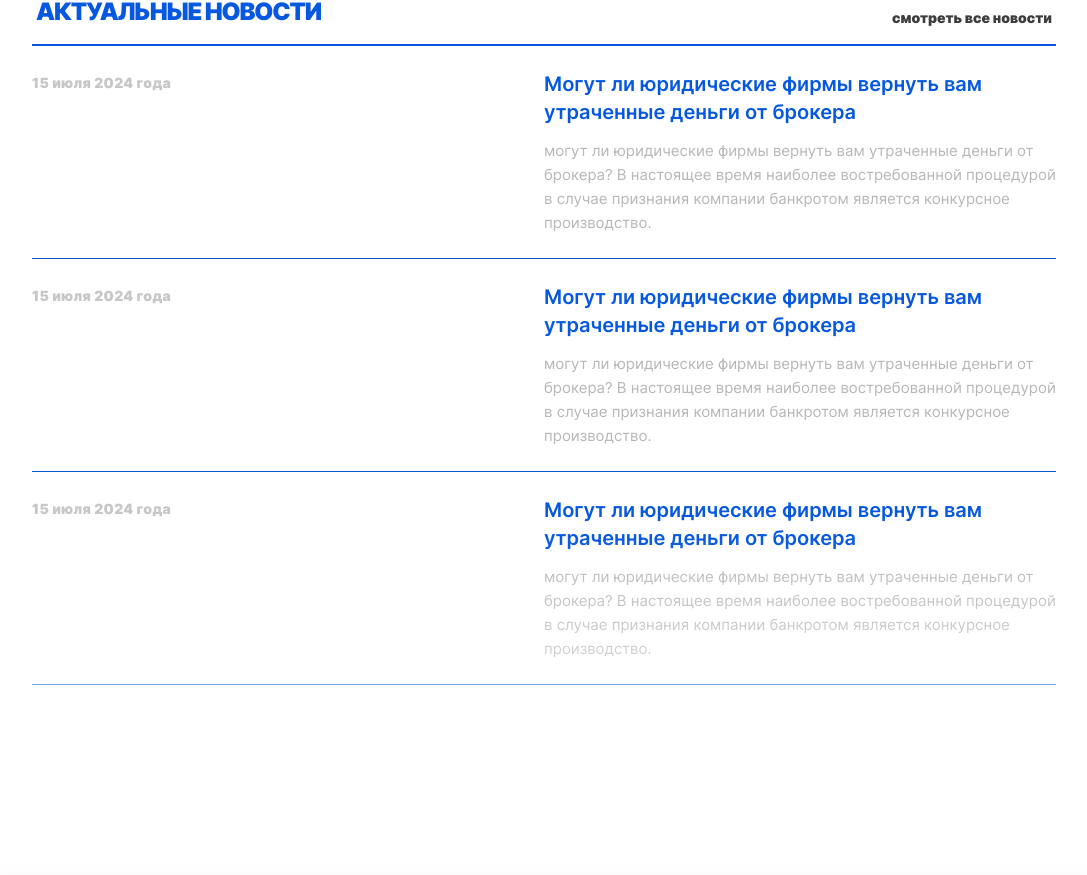
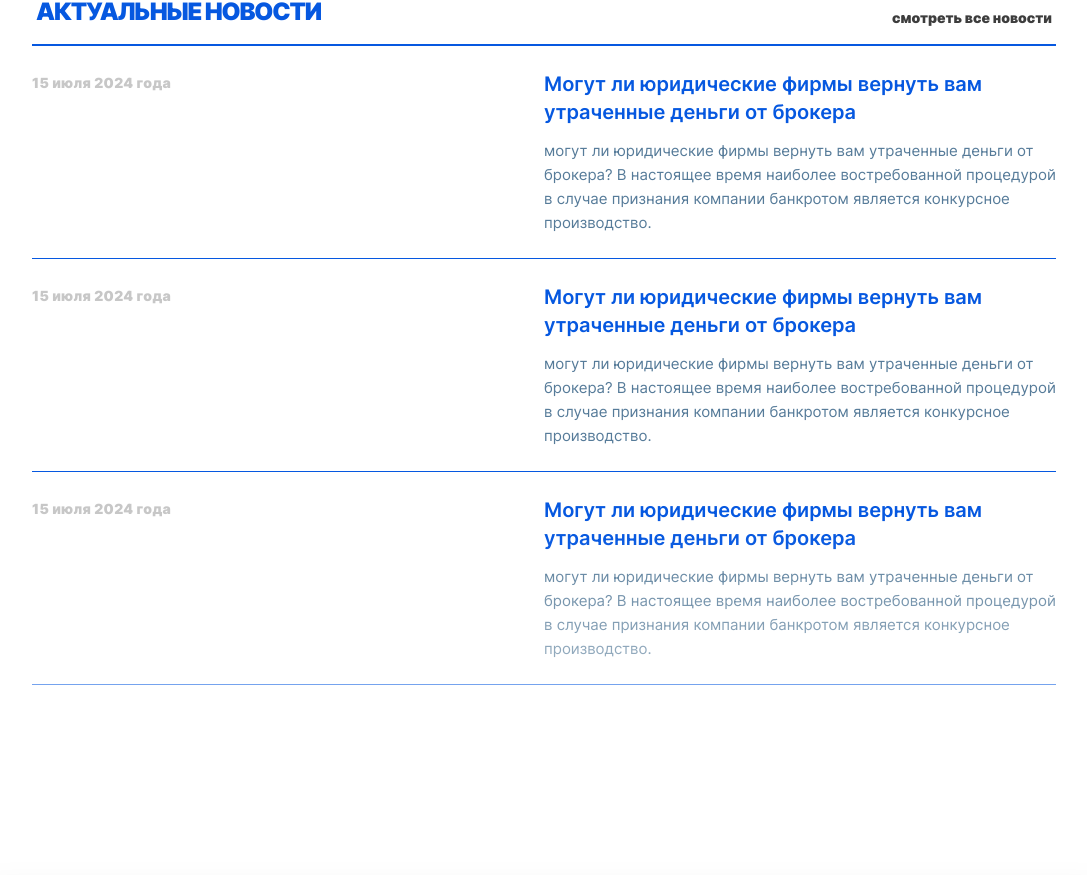
Before and after one commit to RomanTolkachev/injure, a React (Create React App) app: page / in a window 1280 px wide. Shown: the part 948-1823 px from the top of the page, without its empty margins (96-1183 px from the left). Built offline with nearby package versions, Linux system fonts and the light colour scheme.

Commit message:
news preview tet test

```diff
--- a/src/components/Main/News/ContentNews.tsx
+++ b/src/components/Main/News/ContentNews.tsx
@@ -20,7 +20,7 @@ export const ContentNews: FunctionComponent<IContentNewsProps> = ({
       <div className="mb-2 sm:hidden">
         <Date date={date} />
       </div>
-      <span className="text-news-preview text-my-gray-medium sm:text-xs md:text-base">
+      <span className="text-news-preview text-my-gray sm:text-base">
         {preview}
       </span>
     </div>
--- a/tailwind.config.js
+++ b/tailwind.config.js
@@ -66,9 +66,9 @@ module.exports = {
           "clamp(1.063rem, 0.406rem + 1.367vw, 1.5rem)",
         ], // FH:13-20 LH:17-24 SCREEN:768-1280px
         "news-preview": [
-          "clamp(0.625rem, 0.514rem + 0.491vw, 0.75rem)",
-          "clamp(0.5rem, 0.058rem + 1.966vw, 1rem)",
-        ], // FH 10-12 LH: 8-16 SCREEN: 360-767px
+          "clamp(0.875rem, 0.764rem + 0.491vw, 1rem)",
+          "clamp(1rem, 0.779rem + 0.983vw, 1.25rem)",
+        ], // FH 14-16 LH: 16-20 SCREEN: 360-767px
       },
     },
   },
```
